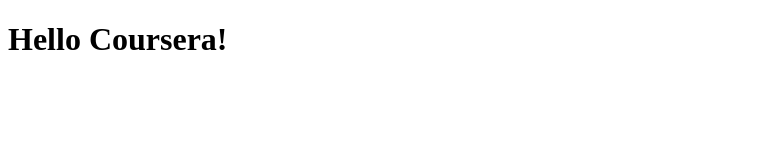
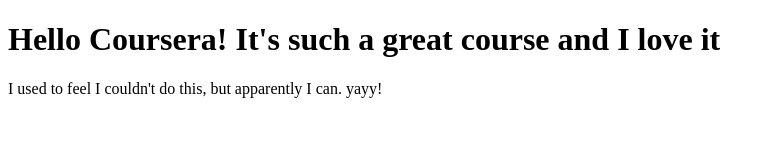
Before and after one commit to llemurn/coursera-test, a plain HTML site: page site/index.html in a window 1280 px wide. Shown: the whole page, without its empty margins (0-775 px from the left). Drawn offline with Linux system fonts and the light colour scheme.

Commit message:
Flexing additions

```diff
--- a/site/index.html
+++ b/site/index.html
@@ -4,6 +4,9 @@
 	<title>Hello Coursera!</title>
 </head>
 <body>
-<h1>Hello Coursera!</h1>
+<h1>Hello Coursera! It's such a great course and I love it</h1>
+<p>
+	I used to feel I couldn't do this, but apparently I can. yayy!
+</p>
 </body>
 </html>
```
